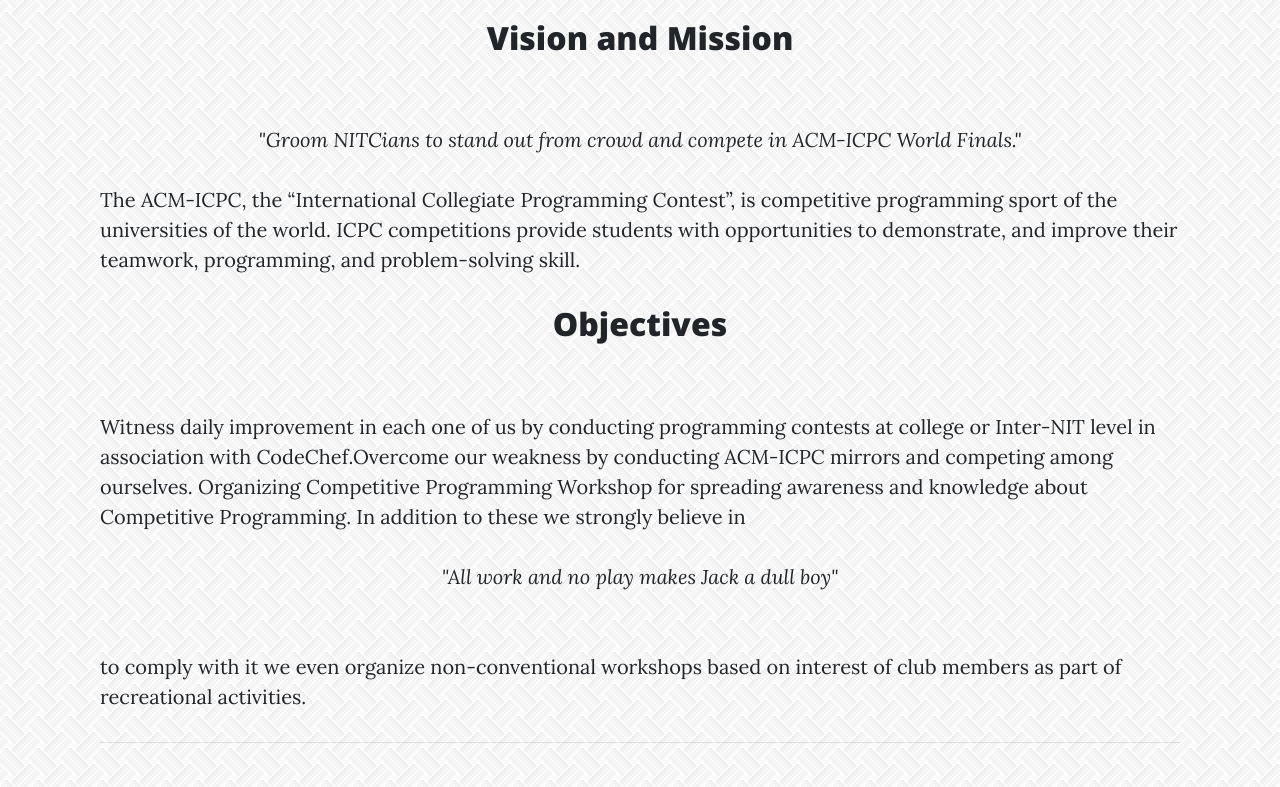
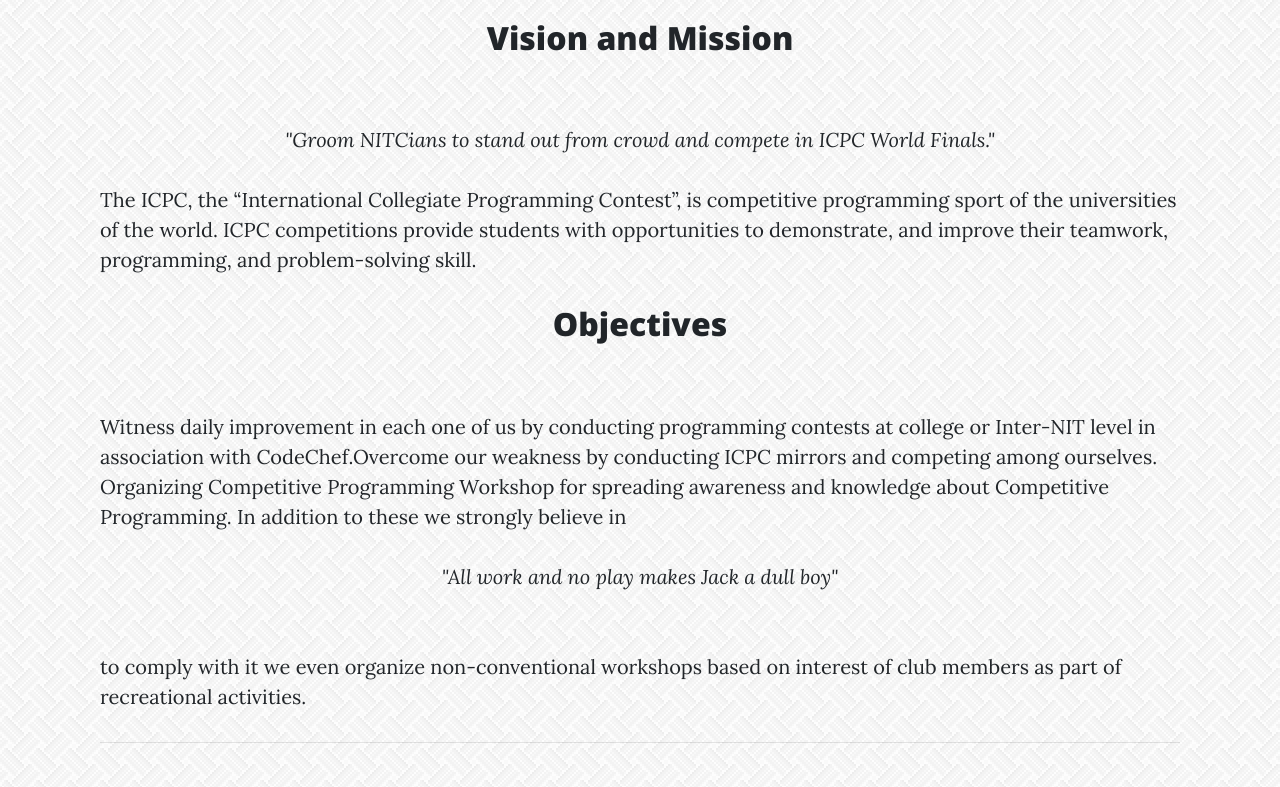
Before and after one commit to CPHub-NITC/chapter, a website: page about.html in a window 1280 px wide. Shown: the part 1040-1827 px from the top of the page. Drawn offline with nearby package versions, Linux system fonts and the light colour scheme.

Commit message:
Minor change

```diff
--- a/about.html
+++ b/about.html
@@ -169,10 +169,10 @@
       <h2 style="text-align: center;">Vision and Mission</h2>
       <br>
       <p style="text-align: center;">
-        <i>"Groom NITCians to stand out from crowd and compete in ACM-ICPC World Finals."</i>
+        <i>"Groom NITCians to stand out from crowd and compete in ICPC World Finals."</i>
       </p>
       <p>
-        The ACM-ICPC, the “International Collegiate Programming Contest”, is competitive
+        The ICPC, the “International Collegiate Programming Contest”, is competitive
         programming
         sport of the universities of the world. ICPC competitions provide students with opportunities to
         demonstrate, and improve their teamwork, programming, and problem-solving skill.</p>
@@ -181,7 +181,7 @@
       <br>
       <p>
         Witness daily improvement in each one of us by conducting programming contests at college or Inter-NIT level in
-        association with CodeChef.Overcome our weakness by conducting ACM-ICPC
+        association with CodeChef.Overcome our weakness by conducting ICPC
         mirrors and competing among ourselves. Organizing Competitive Programming Workshop for spreading awareness and
         knowledge about Competitive Programming. In addition to these we strongly believe in
         <br>
```
